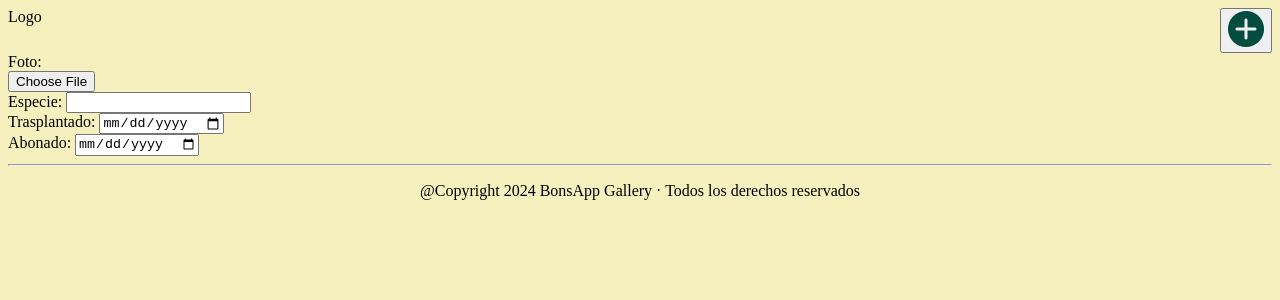
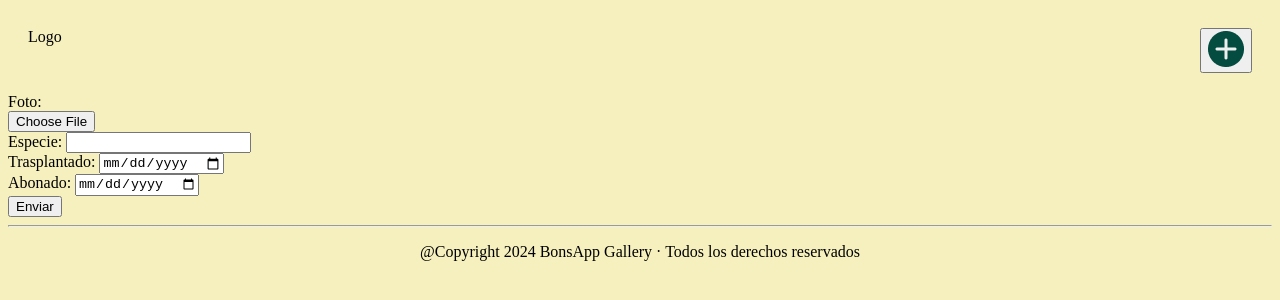
Before and after one commit to Nho89/bons-app-gallery, a React (Vite) app: page /create in a window 1280 px wide. Shown: the top 300 px of the page. Built offline with nearby package versions, Linux system fonts and the light colour scheme.

Commit message:
modified create

```diff
--- a/src/components/Edit.jsx
+++ b/src/components/Edit.jsx
@@ -5,7 +5,7 @@ const Edit = () => {
   return (
     <>
 
-<button type="button" onClick={onClick}><img src="./src/assets/Vector-añadir.png"
+<button type="button" ><img src="./src/assets/Vector-añadir.png"
 alt="botón enviar cambios" />
 </button>
     </>
--- a/src/components/Nav.jsx
+++ b/src/components/Nav.jsx
@@ -4,7 +4,7 @@ import Add from './Add'
 const Nav = () => {
   return (
     <>
-    <nav className='navbar' style={{display: "flex", justifyContent: "space-between"}} >
+    <nav className='navbar' style={{display: "flex", justifyContent: "space-between", padding:"20px"}} >
       <div >Logo</div>
            <Add/>
     </nav>
--- a/src/pages/Create.jsx
+++ b/src/pages/Create.jsx
@@ -10,12 +10,12 @@ const Create = () => {
           <input type="file" style={{color: "transparent"}} id="image"  required/><br/>
         </div>
         <label htmlFor="especie">Especie:  </label>
-        <input type="text" name="especie"/><br/>
+        <input type="text" name="especie" required/><br/>
         <label htmlFor="date-trasp">Trasplantado: </label>
         <input type="date" name="date-transp"/><br />
-        <label htmlFor="date-abonado">Abonado: </label>
-        <input type="date" />
-
+        <label htmlFor="date-abonado" required>Abonado: </label>
+        <input type="date" /><br />
+        <button type='submit' >Enviar</button>
     </form>
     </>
   )
```
